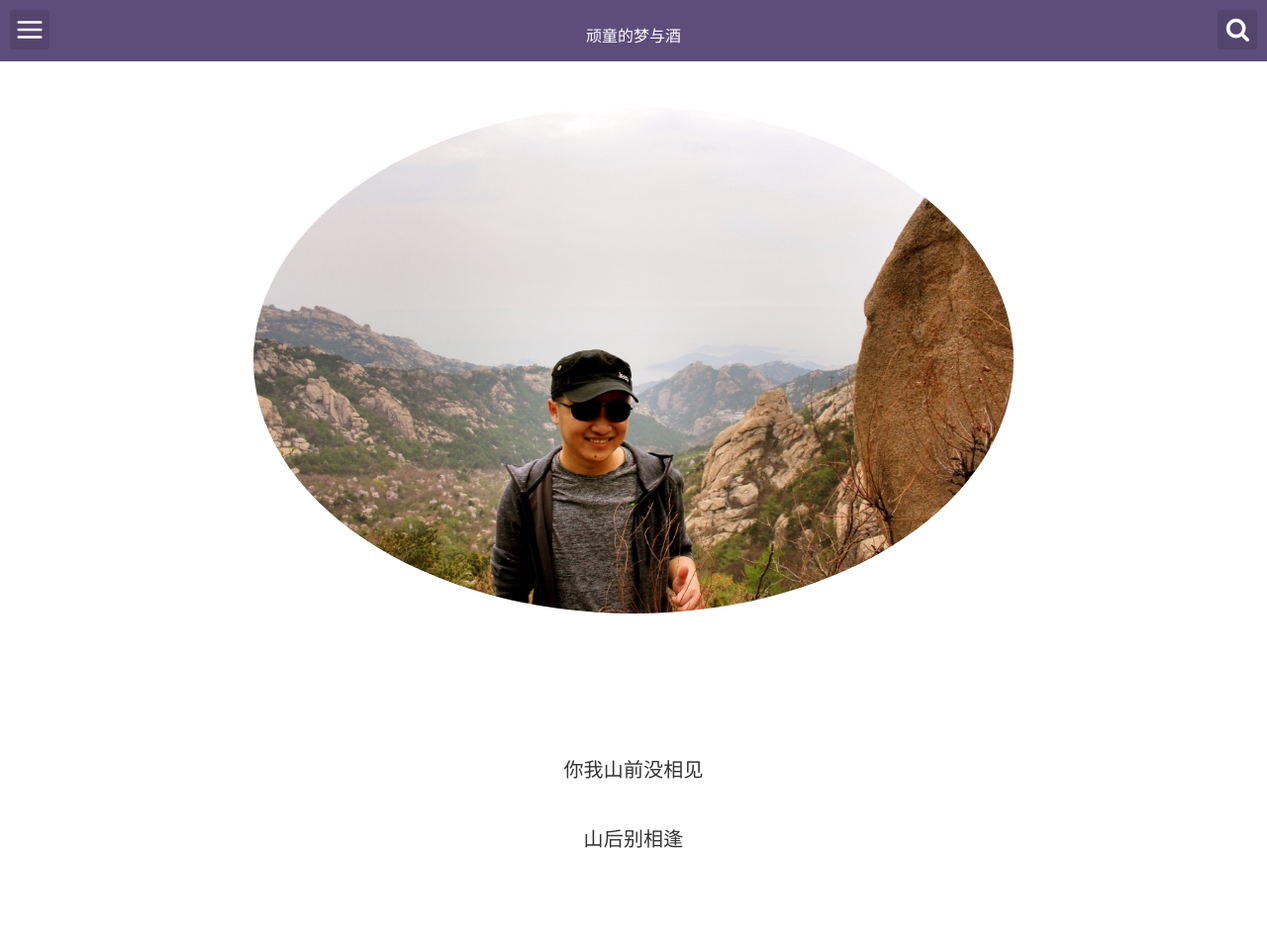
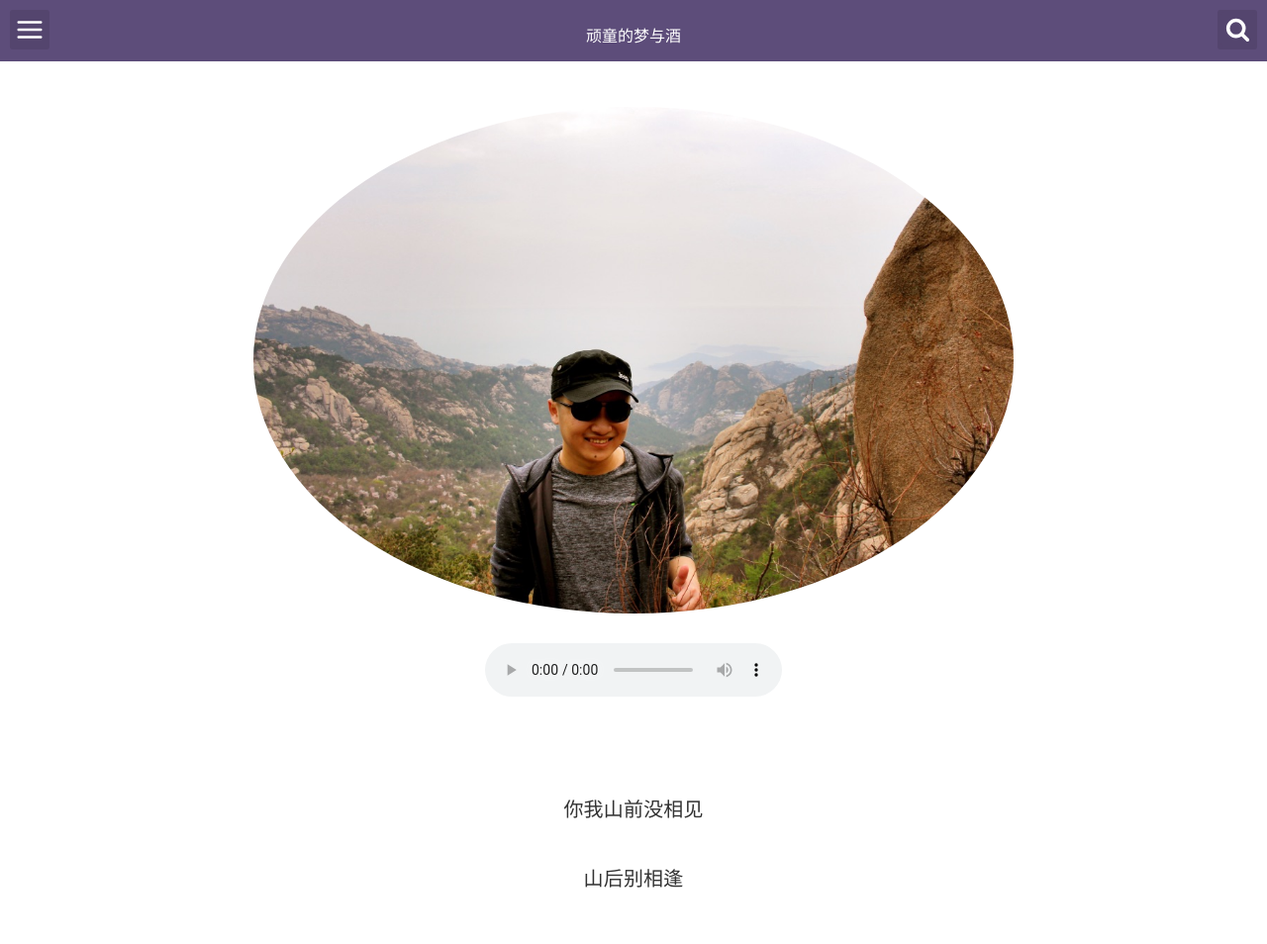
Before and after one commit to kamiknows/kamiknows.github.io, a Jekyll site: the page built from about.html, in a window 1280 px wide. Shown: the whole page at 99% size. Built offline with Jekyll 4.4.1, drawn with Linux system fonts in a browser that asks for light colours; before the commit the page ends 914 px from its top, so only the background shows below that.

Commit message:
debug audio

```diff
--- a/about.html
+++ b/about.html
@@ -8,7 +8,7 @@ description: ""
 <img itemprop="image" class="img-rounded about_perfil" style="width: 60%;" src="/assets/img/avatar.jpg" alt="My profile">
 
 <div style="width: 100%;text-align: center;">
-    <audio controls="controls" autoplay="true" style="display: none;">
+    <audio controls="controls" autoplay="true" style="">
         <source src="http://www.170mv.com/kw/other.web.ri01.sycdn.kuwo.cn/resource/n1/32/84/2490129473.mp3" type="audio/mpeg">
         您的浏览器不支持播放
     </audio>
```
